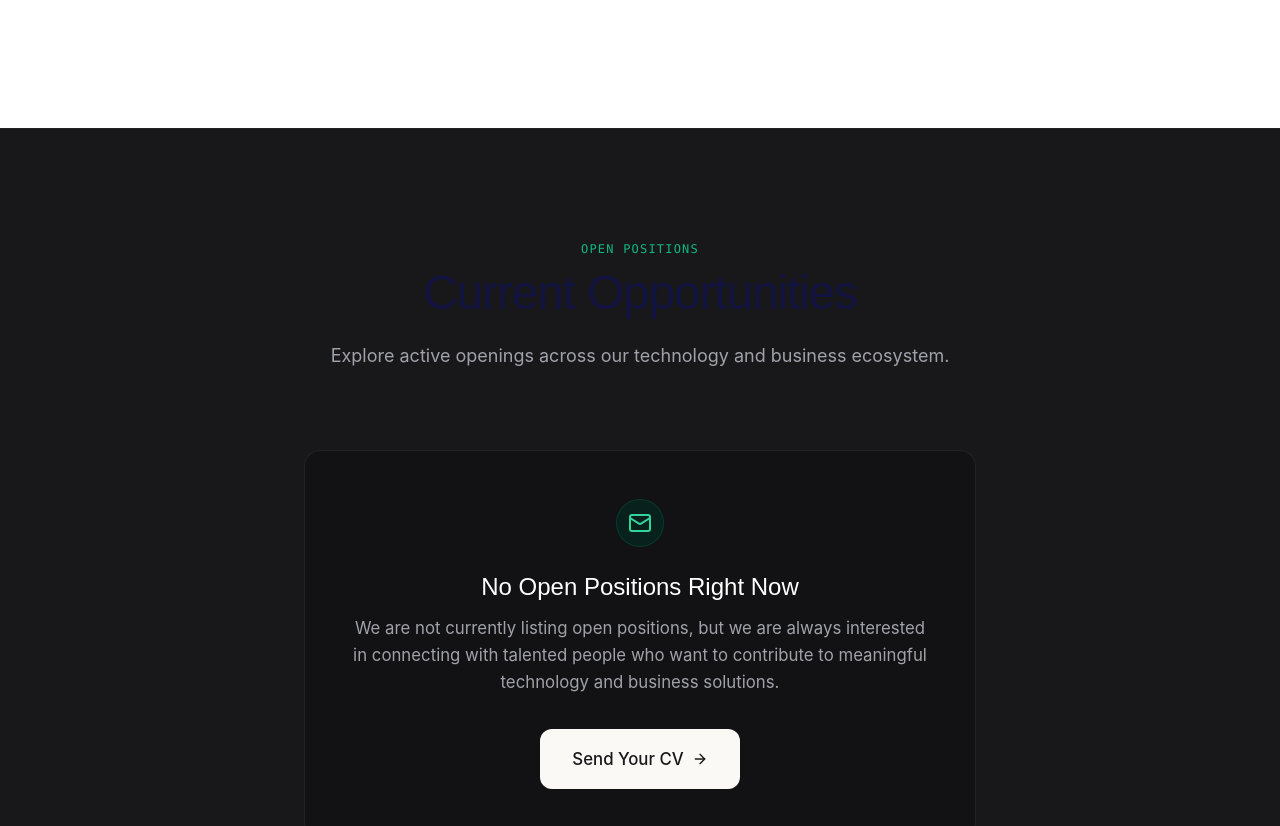
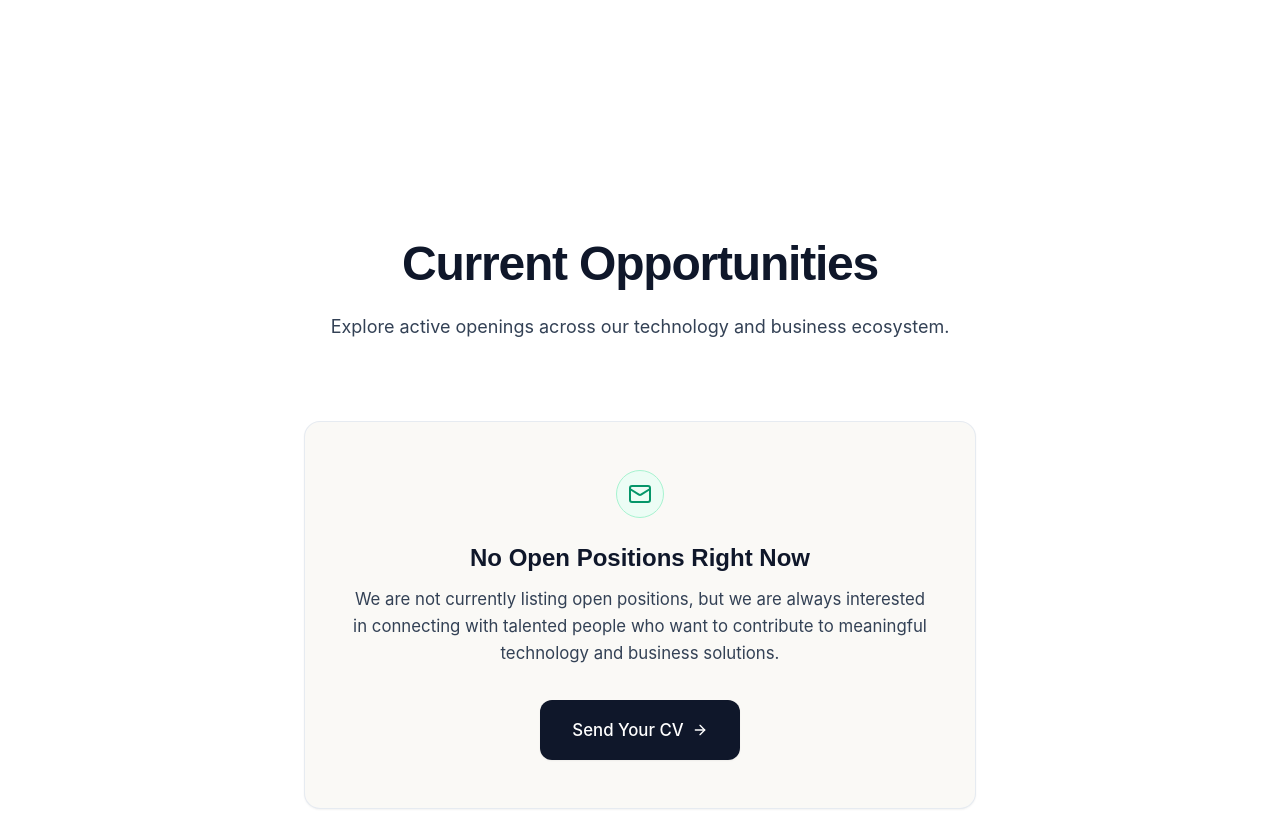
Before and after one commit to bante27/sador-group-website, a React (Vite) app: page /careers in a window 1280 px wide. Shown: the part 1420-2246 px from the top of the page. Built offline with nearby package versions, Linux system fonts and the light colour scheme.

Commit message:
Redesign OpenPositions component to pure white corporate background with GSAP reveal animations

```diff
--- a/src/features/careers/components/OpenPositions.tsx
+++ b/src/features/careers/components/OpenPositions.tsx
@@ -1,19 +1,40 @@
-import React from 'react';
+import React, { useLayoutEffect, useRef } from 'react';
+import gsap from 'gsap';
+import { ScrollTrigger } from 'gsap/ScrollTrigger';
 import { sampleJobs } from '../data/jobs';
 import { ArrowRight, Mail } from 'lucide-react';
+import { revealOnScroll } from '../../../components/animation/scrollAnimations';
+
+gsap.registerPlugin(ScrollTrigger);
 
 export function OpenPositions() {
+    const containerRef = useRef<HTMLDivElement>(null);
+
+    useLayoutEffect(() => {
+        const prefersReducedMotion = window.matchMedia('(prefers-reduced-motion: reduce)').matches;
+        if (prefersReducedMotion) return;
+
+        const ctx = gsap.context(() => {
+            revealOnScroll(
+                containerRef.current,
+                '.job-card',
+                { opacity: 0, y: 30, scale: 0.98 },
+                { opacity: 1, y: 0, scale: 1, duration: 1.2, ease: 'power3.out', stagger: 0.2 },
+                'top 75%'
+            );
+        }, containerRef);
+
+        return () => ctx.revert();
+    }, []);
+
     return (
-        <section id="positions" className="py-28 bg-[#18181B] text-[#FAF9F6] px-6 border-t border-zinc-800/60">
+        <section ref={containerRef} id="positions" className="py-28 bg-white text-[#0F172A] px-6 lg:px-20 ">
             <div className="max-w-7xl mx-auto">
                 <div className="text-center max-w-3xl mx-auto mb-20">
-                    <span className="font-mono text-xs uppercase tracking-widest text-emerald-500 mb-3 block">
-                        Open Positions
-                    </span>
-                    <h2 className="text-3xl md:text-5xl font-light tracking-tight mb-6">
+                    <h2 className="text-3xl md:text-5xl font-bold tracking-tight mb-6 text-[#0F172A]">
                         Current Opportunities
                     </h2>
-                    <p className="text-zinc-400 text-lg leading-relaxed">
+                    <p className="text-slate-700 text-lg leading-relaxed">
                         Explore active openings across our technology and business ecosystem.
                     </p>
                 </div>
@@ -21,39 +42,45 @@ export function OpenPositions() {
                 {sampleJobs.length > 0 ? (
                     <div className="grid grid-cols-1 gap-6 max-w-4xl mx-auto">
                         {sampleJobs.map((job) => (
-                            <div key={job.id} className="p-8 rounded-2xl bg-[#121214] border border-zinc-800 flex flex-col md:flex-row justify-between items-start md:items-center gap-6">
+                            <div
+                                key={job.id}
+                                className="job-card p-8 rounded-2xl bg-[#FAF9F6] border border-slate-200/80 shadow-sm hover:shadow-md transition-all flex flex-col md:flex-row justify-between items-start md:items-center gap-6 group"
+                            >
                                 <div>
                                     <div className="flex items-center gap-3 mb-2">
-                                        <span className="px-3 py-1 bg-emerald-950 text-emerald-400 text-xs font-mono rounded-full border border-emerald-800/40">
+                                        <span className="px-3 py-1 bg-emerald-50 text-emerald-700 text-xs font-mono rounded-full border border-emerald-200 font-medium">
                                             {job.department}
                                         </span>
-                                        <span className="text-zinc-400 text-sm">• {job.location}</span>
-                                        <span className="text-zinc-400 text-sm">• {job.employmentType}</span>
+                                        <span className="text-slate-500 text-sm">• {job.location}</span>
+                                        <span className="text-slate-500 text-sm">• {job.employmentType}</span>
                                     </div>
-                                    <h3 className="text-xl font-medium text-white mb-2">{job.title}</h3>
-                                    <p className="text-zinc-400 text-sm max-w-2xl">{job.description}</p>
+                                    <h3 className="text-xl font-bold text-[#0F172A] mb-2 group-hover:text-emerald-700 transition-colors">
+                                        {job.title}
+                                    </h3>
+                                    <p className="text-slate-700 text-sm max-w-2xl">{job.description}</p>
                                 </div>
                                 <a
                                     href={job.applicationUrl || '#contact'}
-                                    className="px-6 py-3 bg-[#FAF9F6] text-[#18181B] font-medium text-sm rounded-xl hover:bg-zinc-200 transition-colors whitespace-nowrap"
+                                    className="px-6 py-3 bg-[#0F172A] text-white font-medium text-sm rounded-xl hover:bg-slate-800 transition-colors whitespace-nowrap shadow-sm flex items-center gap-2"
                                 >
-                                    View Position →
+                                    <span>View Position</span>
+                                    <ArrowRight className="w-4 h-4 transform group-hover:translate-x-1 transition-transform" />
                                 </a>
                             </div>
                         ))}
                     </div>
                 ) : (
-                    <div className="max-w-2xl mx-auto text-center p-12 rounded-2xl bg-[#121214] border border-zinc-800/80">
-                        <div className="w-12 h-12 rounded-full bg-emerald-950/60 border border-emerald-800/40 flex items-center justify-center mx-auto mb-6 text-emerald-400">
+                    <div className="max-w-2xl mx-auto text-center p-12 rounded-2xl bg-[#FAF9F6] border border-slate-200/80 shadow-sm">
+                        <div className="w-12 h-12 rounded-full bg-emerald-50 border border-emerald-200 flex items-center justify-center mx-auto mb-6 text-emerald-600">
                             <Mail className="w-6 h-6" />
                         </div>
-                        <h3 className="text-2xl font-medium mb-3 text-white">No Open Positions Right Now</h3>
-                        <p className="text-zinc-400 leading-relaxed mb-8">
+                        <h3 className="text-2xl font-bold mb-3 text-[#0F172A]">No Open Positions Right Now</h3>
+                        <p className="text-slate-700 leading-relaxed mb-8">
                             We are not currently listing open positions, but we are always interested in connecting with talented people who want to contribute to meaningful technology and business solutions.
                         </p>
                         <a
                             href="/contact"
-                            className="inline-flex items-center gap-2 px-8 py-4 bg-[#FAF9F6] text-[#18181B] font-medium rounded-xl hover:bg-zinc-200 transition-colors"
+                            className="inline-flex items-center gap-2 px-8 py-4 bg-[#0F172A] text-white font-medium rounded-xl hover:bg-slate-800 transition-colors shadow-sm"
                         >
                             <span>Send Your CV</span>
                             <ArrowRight className="w-4 h-4" />
```
